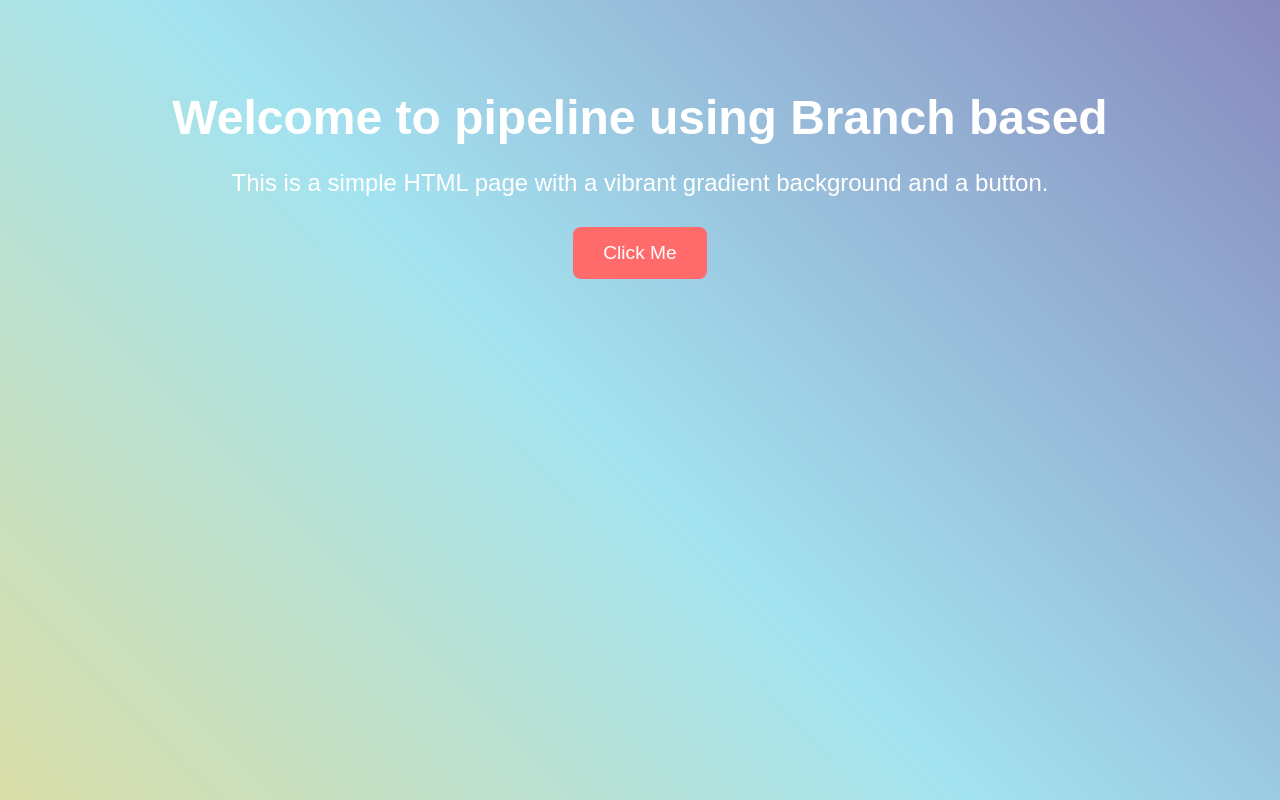
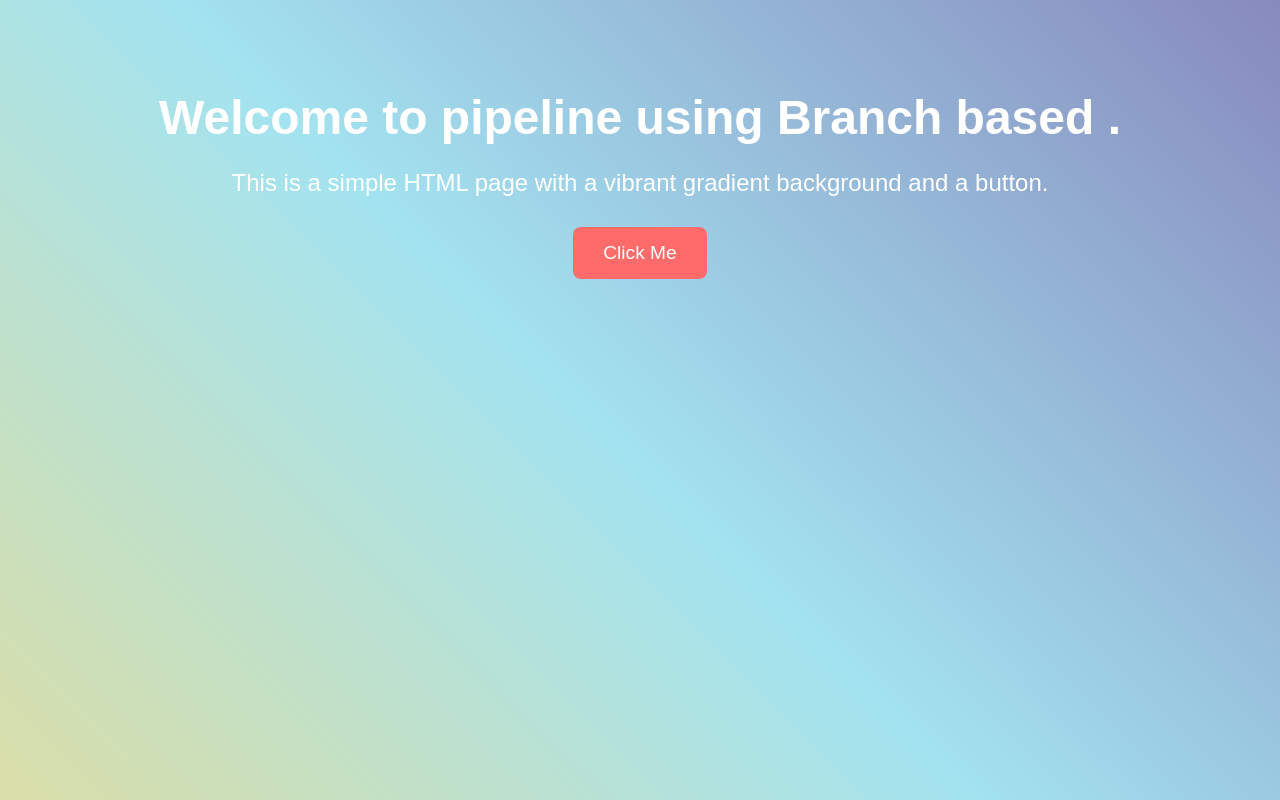
Before and after one commit to Haydenpal/Azure_ci-cd, a plain HTML site: page index.html in a window 1280 px wide. Drawn offline with Linux system fonts and the light colour scheme.

Commit message:
Update index.html

```diff
--- a/index.html
+++ b/index.html
@@ -57,7 +57,7 @@
 
 
 
-  <h1>Welcome to pipeline using Branch based </h1>
+  <h1>Welcome to pipeline using Branch based . </h1>
 
 
 
```
